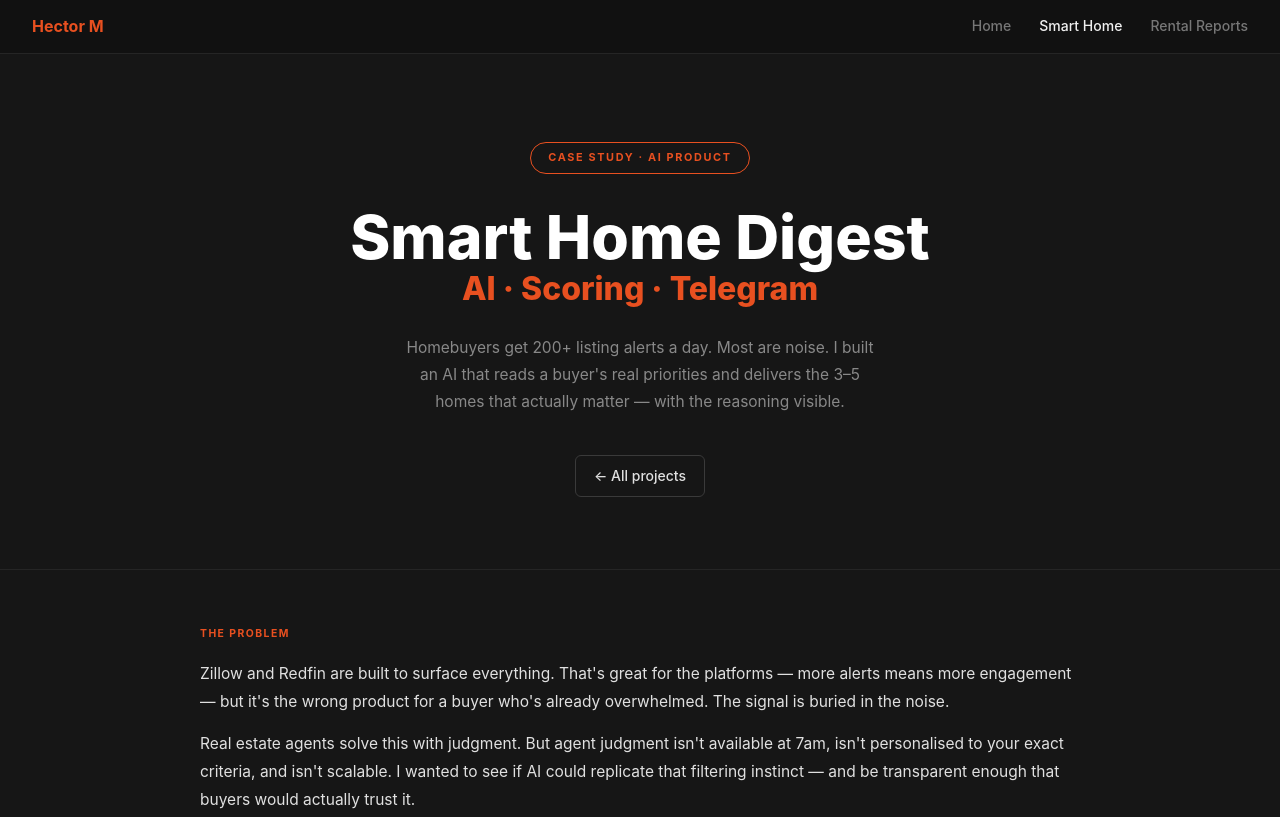
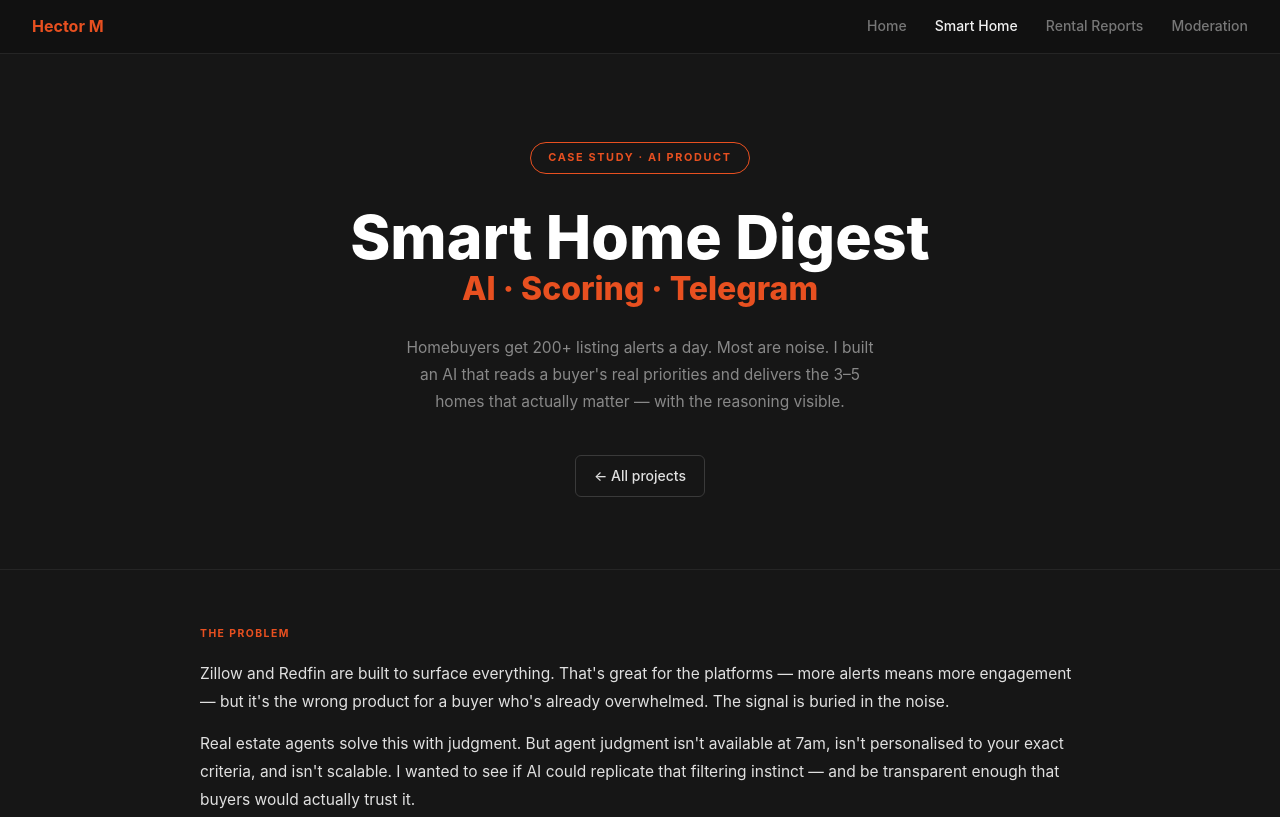
Before and after one commit to hectorm258/portfolio, a plain HTML site: page smart-home.html in a window 1280 px wide. Shown: the top 817 px of the page. Drawn offline with Linux system fonts and the light colour scheme.

Commit message:
Add Moderation to nav

```diff
--- a/smart-home.html
+++ b/smart-home.html
@@ -754,6 +754,7 @@
       <a href="index.html">Home</a>
       <a href="smart-home.html" class="active">Smart Home</a>
       <a href="property-analytics.html">Rental Reports</a>
+      <a href="album-art.html">Moderation</a>
       <!-- <a href="job-search.html">Job Search</a> -->
     </div>
   </nav>
```
